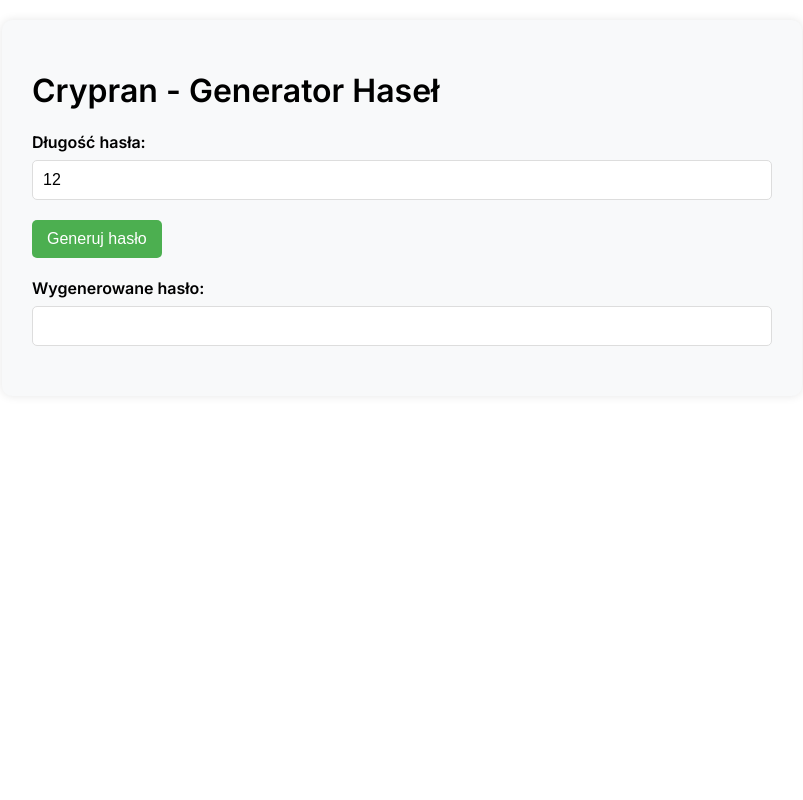
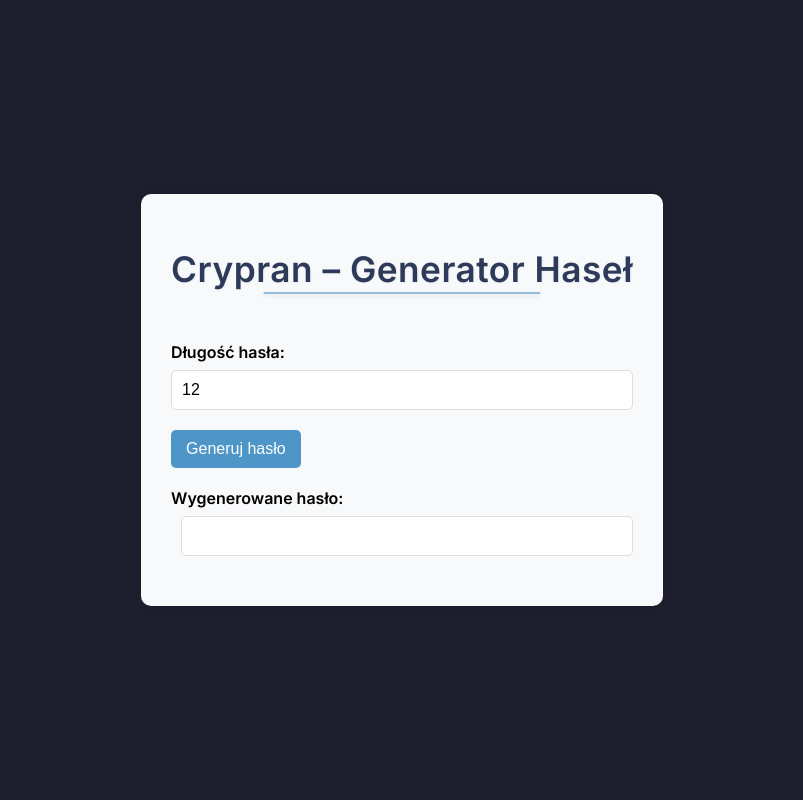
Before and after one commit to Wojciech-Szoldra/crypran_web_app, a Flask app: page / in a window 1280 px wide. Shown: the whole page, without its empty margins (238-1041 px from the left). Run offline with Flask 3, Linux system fonts and the light colour scheme; some libraries are stand-ins or nearby versions.

Commit message:
Design changes

```diff
--- a/templates/layout.html
+++ b/templates/layout.html
@@ -8,11 +8,23 @@
     <script src="https://cdnjs.cloudflare.com/ajax/libs/jquery/3.6.0/jquery.min.js"></script>
     <style>
         @import url('https://fonts.googleapis.com/css2?family=Inter:wght@400;500;600&display=swap');
+
+        :root {
+            --accent: #4d96c7;
+            --accent-strong: rgba(77,150,199,0.6);
+            --heading-color: #2E3A59;
+        }
+
         body {
             font-family: Inter, sans-serif;
             max-width: 800px;
             margin: 0 auto;
-            padding: 20px;
+            display: flex;
+            justify-content: center;
+            align-items: center;
+            min-height: 100vh;
+            padding: 0;
+            background-color: #1e1e2f;
         }
         .container {
             background-color: #f8f9fa;
@@ -20,6 +32,36 @@
             padding: 30px;
             box-shadow: 0 0 10px rgba(0,0,0,0.1);
         }
+
+        /* Nagłówek z delikatną, „zanurzoną” kreską */
+        .container h1 {
+            display: inline-block;
+            font-size: 2.2rem;
+            font-weight: 600;
+            color: var(--heading-color);
+            text-align: center;
+            letter-spacing: 0.5px;
+            margin-bottom: 2rem;
+            position: relative;
+
+            /* lekki cień tekstu dla spójności z cieniem kreski */
+            text-shadow: 1px 1px 2px rgba(0,0,0,0.05);
+        }
+        .container h1::after {
+            content: "";
+            position: absolute;
+            left: 50%;
+            bottom: -4px;
+            transform: translateX(-50%);
+            width: 60%;
+            height: 2px;
+            background-color: var(--accent-strong);
+            border-radius: 1px;
+
+            /* drobny cień pod kreską */
+            box-shadow: 0 2px 4px rgba(0,0,0,0.1);
+        }
+
         .form-group {
             margin-bottom: 20px;
         }
@@ -28,7 +70,9 @@
             margin-bottom: 8px;
             font-weight: bold;
         }
-        input[type="number"], input[type="text"], input[type="password"] {
+        input[type="number"],
+        input[type="text"],
+        input[type="password"] {
             padding: 10px;
             width: 100%;
             border: 1px solid #ddd;
@@ -37,7 +81,7 @@
             box-sizing: border-box;
         }
         button {
-            background-color: #4CAF50;
+            background-color: var(--accent);
             color: white;
             border: none;
             padding: 10px 15px;
@@ -46,21 +90,19 @@
             font-size: 16px;
         }
         button:hover {
-            background-color: #45a049;
+            background-color: #3e7aa1;
         }
         .password-container {
             display: flex;
             align-items: center;
         }
-        .password-input {
-            flex: 1;
-        }
-        .toggle-btn {
-            margin-left: 10px;
-            background-color: #555;
-        }
+        .password-input,
+        .toggle-btn,
         .copy-btn {
             margin-left: 10px;
+        }
+        .toggle-btn, .copy-btn {
+            background-color: var(--accent);
         }
         .status {
             margin-top: 15px;
@@ -87,7 +129,7 @@
 </head>
 <body>
     <div class="container">
-        <h1>Crypran - Generator Haseł</h1>
+        <h1>Crypran – Generator Haseł</h1>
 
         <div class="flash-messages">
             {% with messages = get_flashed_messages(with_categories=true) %}
```
